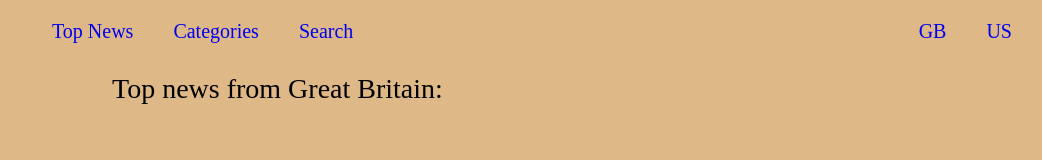
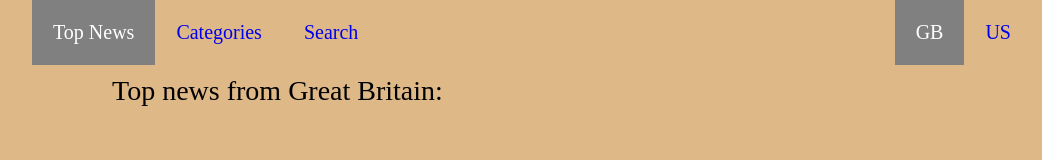
Before and after one commit to Blagoja95/TOP-NEWS-app-Top-headlines-API, a website built with Parcel: page index.html in a window 1280 px wide. Both pictures are taken after a click on the link "GB". Shown: the whole page, without its empty margins (108-1150 px from the left). Built offline with nearby package versions, Linux system fonts and the light colour scheme; no server answers.

Commit message:
change news by country

```diff
--- a/index.html
+++ b/index.html
@@ -12,17 +12,19 @@
   <body>
     <header>
       <nav class="navigation">
-        <a href="#" class="nav-link">Top News</a>
+        <a href="#" class="nav-link active">Top News</a>
         <a href="categories.html" class="nav-link">Categories</a>
         <a href="search.html" class="nav-link">Search</a>
       </nav>
       <nav class="navigation">
-        <a href="#" class="nav-link">GB</a>
-        <a href="#" class="nav-link">US</a>
+        <a href="#" class="nav-link nav-link--country active">GB</a>
+        <a href="#" class="nav-link nav-link--country">US</a>
       </nav>
     </header>
     <main class="main-content">
-      <h1 class="top-news">Top news from Great Britain:</h1>
+      <h1 class="top-news">
+        Top news from <span class="top-news--title-origin">Great Britain</span>:
+      </h1>
       <section class="news"></section>
     </main>
   </body>
--- a/src/js/controller.js
+++ b/src/js/controller.js
@@ -9,11 +9,18 @@ class Controller {
     this.model.bindGetArticles(this.onStateChange);
     // init top articles
     this.onStateChange(this.model.state.articles);
+
+    // handle views
+    this.view.bindChangeCountry(this.handleCountry);
   }
 
   onStateChange = (articles) => {
     this.view.displatArticles(articles);
   };
+
+  handleCountry = (input) => {
+    this.model.handleChangeCountry(input);
+  };
 }
 
 const app = new Controller(new Model(), new View());
--- a/src/js/model.js
+++ b/src/js/model.js
@@ -12,6 +12,13 @@ export class Model {
     this.onStateChange = callback;
   };
 
+  /**
+   *
+   * @param {type string default "" } category
+   * @param {type string default "" default "" } search
+   * @param {type string default 'gb' } country
+   * @param {type string default API KEY VALUE } apikey
+   */
   _getData = async (
     category = "",
     search = "",
@@ -28,4 +35,11 @@ export class Model {
 
     this.onStateChange(this.state.articles);
   };
+
+  // handle controler calls
+
+  handleChangeCountry(country) {
+    this._getData("", "", country);
+    this.onStateChange(this.state.articles);
+  }
 }
--- a/src/js/tags.js
+++ b/src/js/tags.js
@@ -1 +1,5 @@
 export const news = document.querySelector(".news");
+export const countries = document.querySelectorAll(".nav-link--country");
+export const topNewsTitleOrigin = document.querySelector(
+  ".top-news--title-origin"
+);
--- a/src/js/view/view.js
+++ b/src/js/view/view.js
@@ -18,7 +18,7 @@ export class View {
         }" alt="press ${data.autor}" class="img-press">
         <div class="desc">
           <p class="description">${data.description}</p>
-          <a href="${data.url}"  class="link-more">More ></a>
+          <a href="${data.url}"  class="link-more" target="_blank">More ></a>
         </div>
       </div>
     `;
@@ -39,6 +39,24 @@ export class View {
       i++;
     }
   };
+
+  bindChangeCountry = (handler) => {
+    tags.countries.forEach((countrie, index) => {
+      countrie.addEventListener("click", (e) => {
+        e.preventDefault();
+        handler(e.target.innerHTML.toLowerCase());
+
+        // clear then add active class
+        tags.countries.forEach((countrie) =>
+          countrie.classList.remove("active")
+        );
+        countrie.classList.add("active");
+
+        // title
+        tags.topNewsTitleOrigin.innerHTML = `${
+          index == 1 ? "United States" : "Great Britain"
+        }`;
+      });
+    });
+  };
 }
-
-// console.log(tags.news);
--- a/src/sass/_general.scss
+++ b/src/sass/_general.scss
@@ -27,15 +27,20 @@ header {
 }
 
 .nav-link {
+  border: 1px solid transparent;
   text-decoration: none;
-  cursor: pointer;
   font-size: 2rem;
   padding: 2rem;
-}
 
-.nav-link:active {
-  background-color: gray;
-  color: white;
+  &:hover {
+    cursor: pointer;
+    border-color: gray;
+  }
+
+  &:active {
+    background-color: gray;
+    color: white;
+  }
 }
 
 // .btn {
@@ -97,3 +102,8 @@ header {
   text-decoration: none;
   display: inline-block;
 }
+
+.active {
+  background-color: gray;
+  color: white;
+}
```
Also changed, not shown: categories.html (+5 -3 lines), search.html (+3 -3 lines), src/css/style.css, 1 other file.
